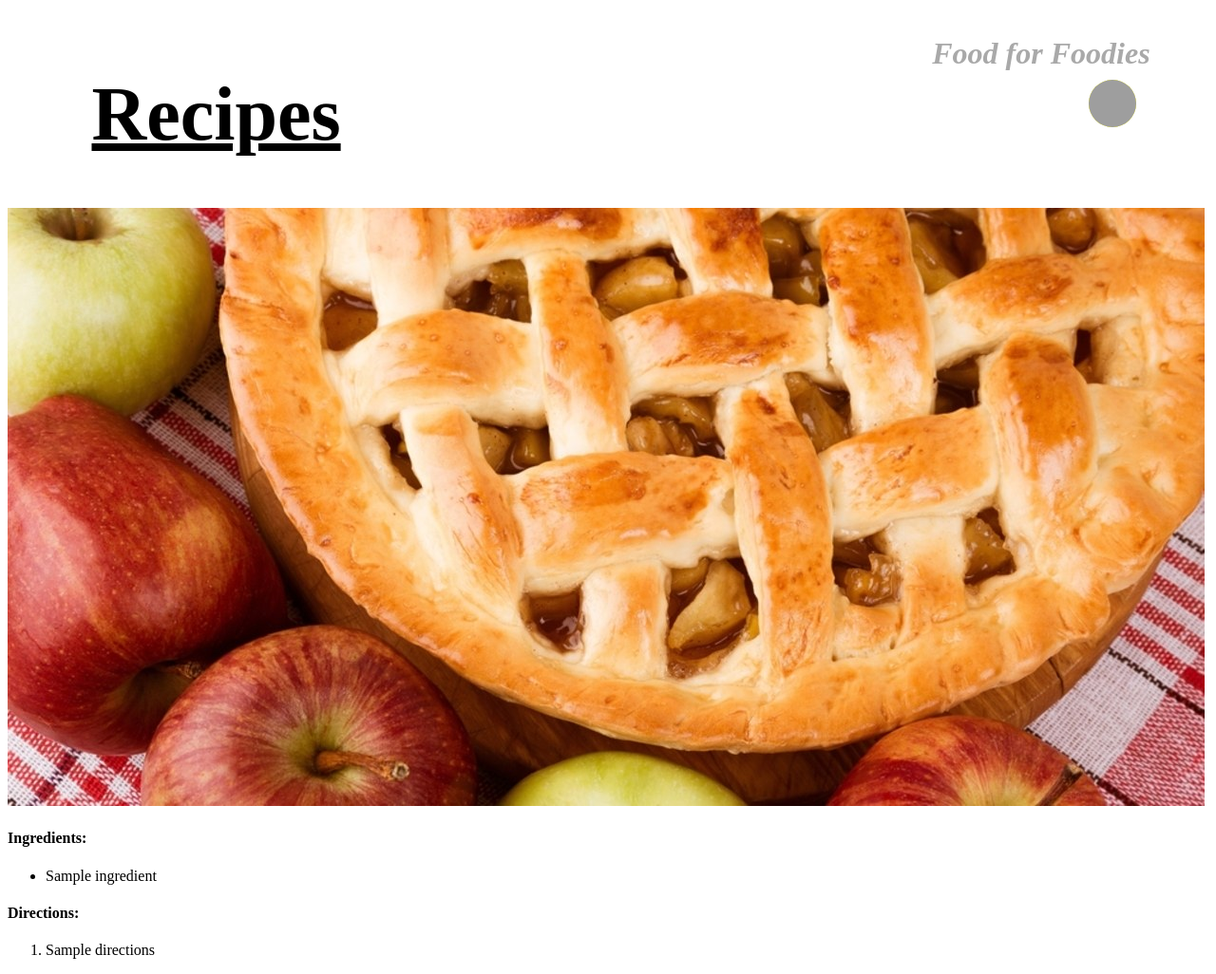
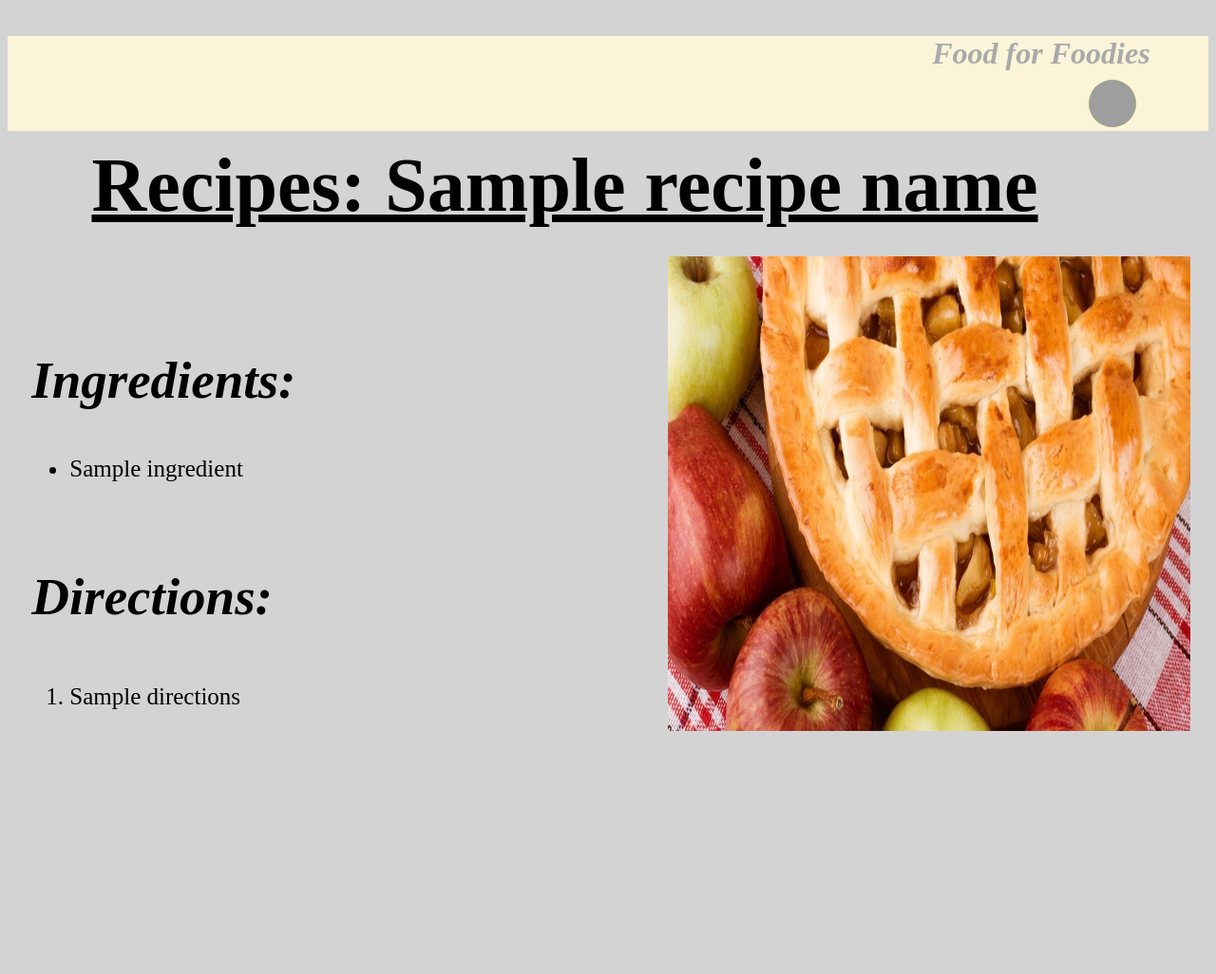
Before and after one commit to ElMiggie/FoodForFoodies, a Python web app: template templates/results.html in a window 1280 px wide. Shown: the whole page at 95% size. After the commit the page ends 770 px from the top, so only its background shows below. Run offline with Jinja, Linux system fonts and the light colour scheme; the template is opened without the code that fills it: most values are stand-ins (such as "Sample title", 1, 10 or a date in 2020); grey boxes are pictures that could not be loaded.

Commit message:
recipes page css

```diff
--- a/app-stylesheets/recipes.css
+++ b/app-stylesheets/recipes.css
@@ -11,7 +11,7 @@
   font-size: 80px;
   margin-left: 7%;
   text-decoration: underline;
-  margin-top: -5%;
+  margin-top: 1%;
 }
 
 #website_name {
@@ -20,3 +20,45 @@
   color: darkgray;
   margin-top: 3%;
 }
+
+#website-img {
+  height: 500px;
+  width: 550px;
+  margin-left: 55%;
+  margin-top: -2%;
+}
+
+#ingredients_head {
+  font-size: 55px;
+  margin-top: -32%;
+  font-style: italic;
+  margin-left: 2%;
+}
+
+#ingredients {
+  font-size: 25px;
+  margin-top: -2%;
+  margin-left: 2%;
+}
+
+#directions_head {
+  font-size: 55px;
+  margin-top: 7%;
+  font-style: italic;
+  margin-left: 2%;
+}
+
+#directions {
+  font-size: 25px;
+  margin-top: -1%;
+  margin-bottom: 5%;
+  margin-left: 2%;
+}
+
+#top_section {
+  background-color: #FCF4D9
+}
+
+.body {
+  background-color: lightgray;
+}
--- a/templates/results.html
+++ b/templates/results.html
@@ -21,24 +21,26 @@
     <title>Food For Foodies: Recipes</title>
     <link rel="stylesheet" type="text/css" href="app-stylesheets/recipes.css">
   </head>
-    <body>
+    <body class="body">
+      <div id="top_section">
       <h1 id="website_name"> Food for Foodies </h1>
       <a href='/' >
         <img src="static/home.png" id='home_link'>
       </a>
-    <h1 id="generic_title">Recipes</h1>
+    </div>
+    <h1 id="generic_title">Recipes: {{ recipe_name }}</h1>
       <!-- <p> {{recipe_picture}}</p> -->
        <img id="website-img" src="/static/applepie.jpg" alt="Picture of Recipe"/>
-    <h4> Ingredients: </h4>
-      <ul>
+    <h4 id="ingredients_head"> Ingredients: </h4>
+      <ul id="ingredients">
         {% for recipe in recipes %}
            {% for ingredient in recipe.ingredients %}
           <li>  {{ingredient}} </li>
             {% endfor %}
           {% endfor %}
       </ul>
-      <h4> Directions: </h4>
-        <ol>
+      <h4 id="directions_head"> Directions: </h4>
+        <ol id="directions">
           {% for recipe in recipes %}
             {% for directions in recipe.directions %}
         <li> {{directions}}</li>
--- a/templates/welcome.html
+++ b/templates/welcome.html
@@ -32,7 +32,7 @@
     <form action="/nutrition">
       Search for your favorite foods here:<br>
       <input type="text" name="search_food" id="bar">
-      <input type="image" src="static/MagnifyingGlass.png" alt="Search" id="MagnifyingGlass" width="70" height="50">
+      <input type="image" src="static/MagnifyingGlass.png" alt="Search" id="MagnifyingGlass" width="90" height="70">
     </form>
     </div>
     <div id="randsection">
```
Also changed, not shown: app-stylesheets/main-page.css (+10 -8 lines), main.py (+1 -6 lines), static/MagnifyingGlass.png.
